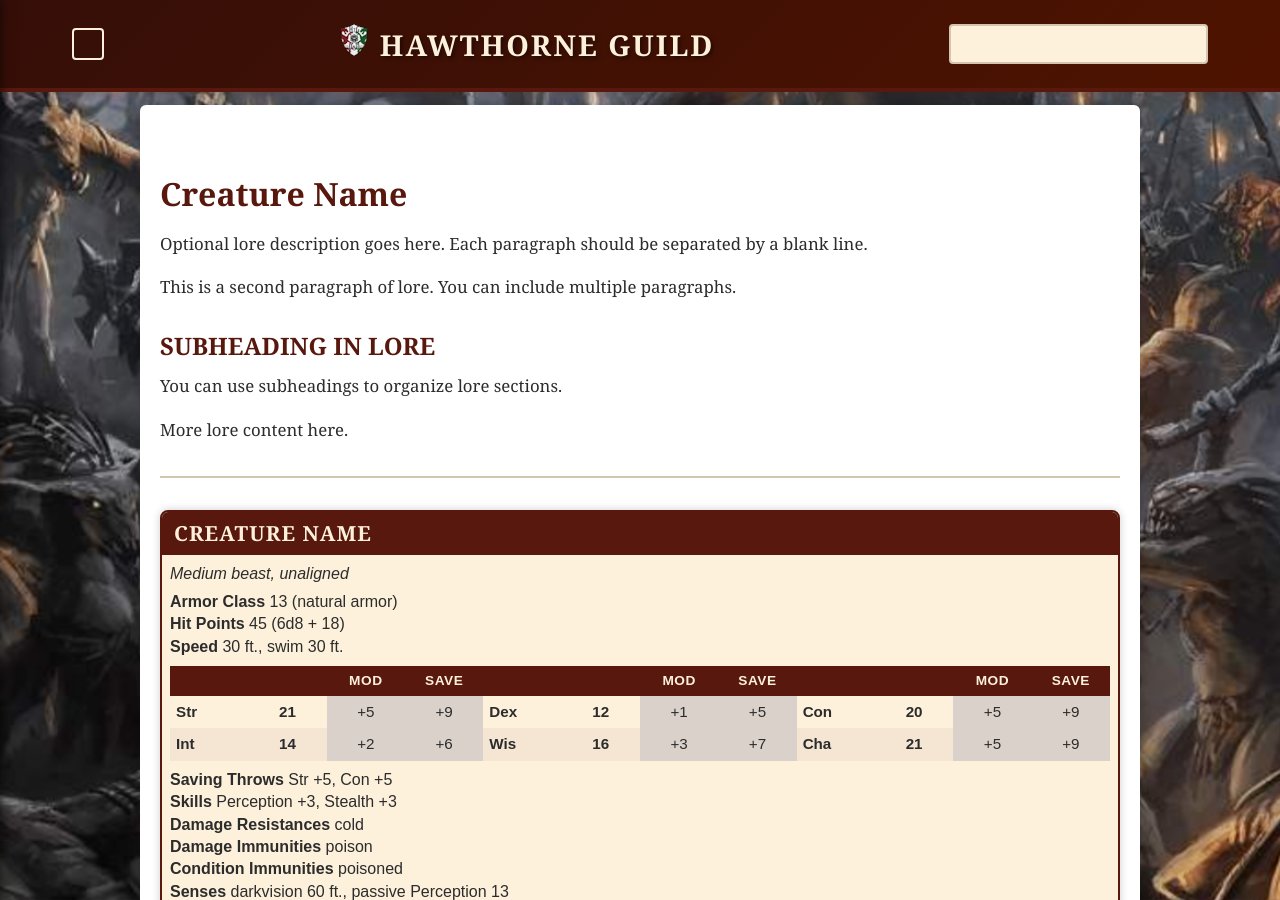
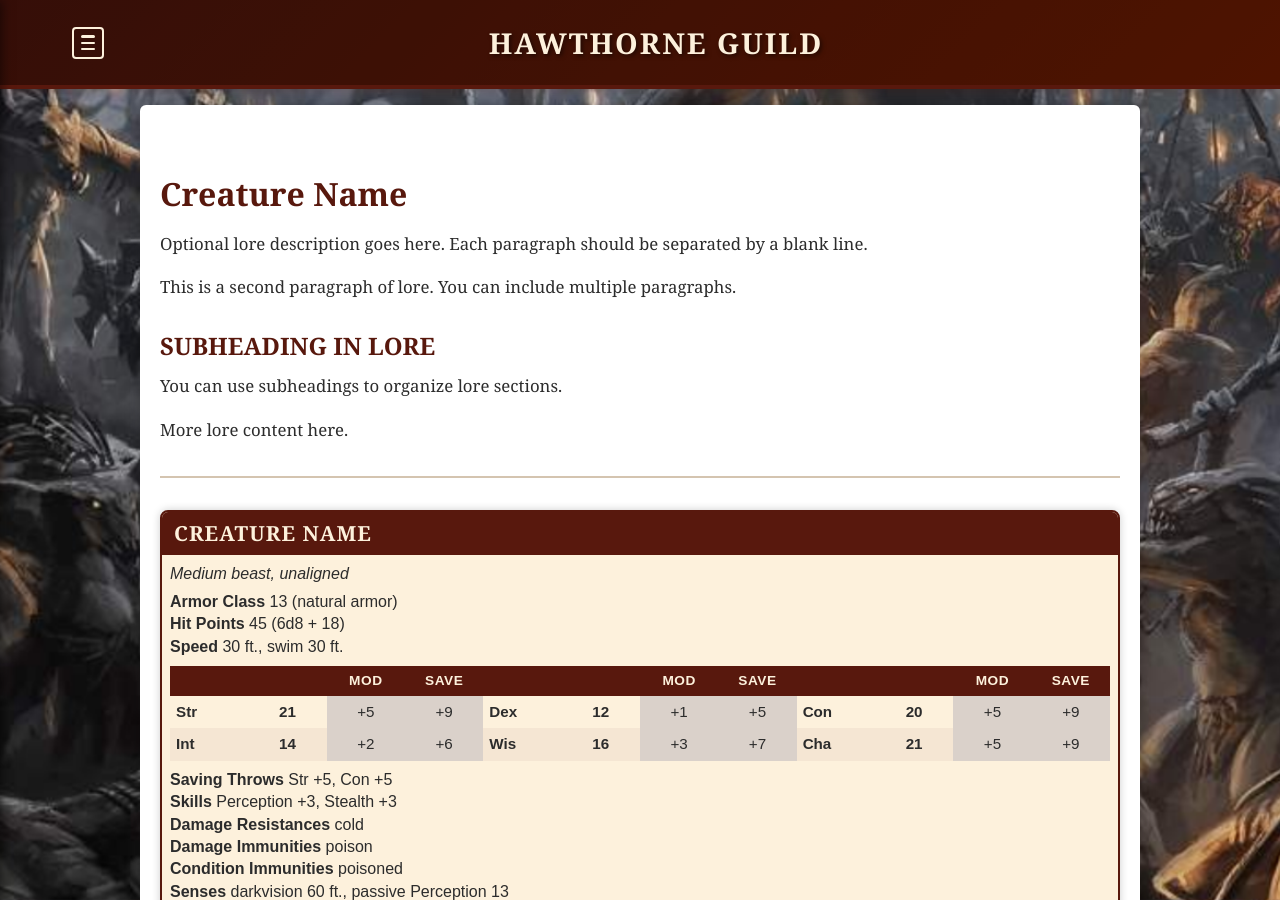
Before and after one commit to coconutswallow/Guides, a Jekyll site: the page built from tools/monster-template.md, in a window 1280 px wide and 900 px high. Built offline with Jekyll 4.4.1, drawn with Linux system fonts in a browser that asks for light colours.

Commit message:
Revert "Update statblock.html"
This reverts commit 6d12acd371fd5ffb724bc685b068aeaf1da4f787.

```diff
--- a/_layouts/statblock.html
+++ b/_layouts/statblock.html
@@ -11,18 +11,12 @@
 <body class="monster-page">
     <header class="site-header">
         <div class="header-content">
-            <button id="menu-toggle" ...></button>
-
-            <h1 class="site-title">
-                <a href="{{ '/' | relative_url }}" class="home-link">
-                    <img src="{{ '/assets/thumbnails/Guild-icon.png' | relative_url }}" class="guild-icon">
-                    {{ site.title | default: "Hawthorne Guild" }}
-                </a>
-            </h1>
-
-            <div class="header-search-container">
-                <input type="text" id="search-input" ...>
-            </div>
+            <button id="menu-toggle" aria-label="Toggle Navigation Menu">
+                <span class="bar"></span>
+                <span class="bar"></span>
+                <span class="bar"></span>
+            </button>
+            <h1 class="site-title">{{ site.title | default: "Hawthorne Guild Guide" }}</h1>
         </div>
     </header>
 
```
